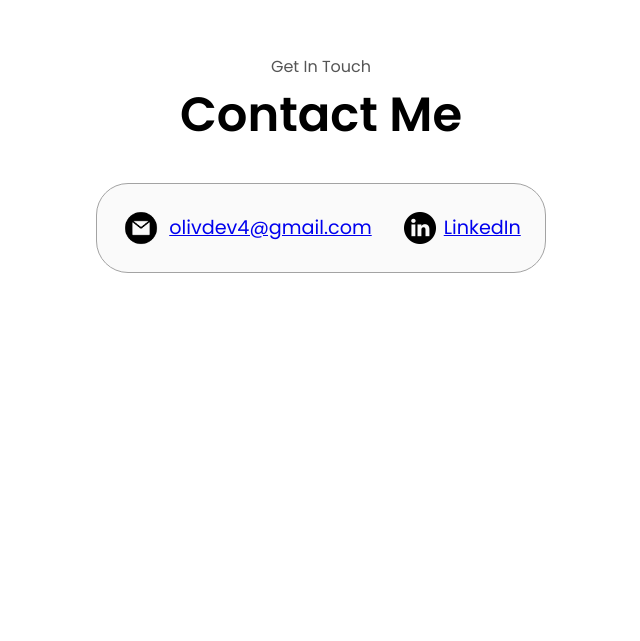
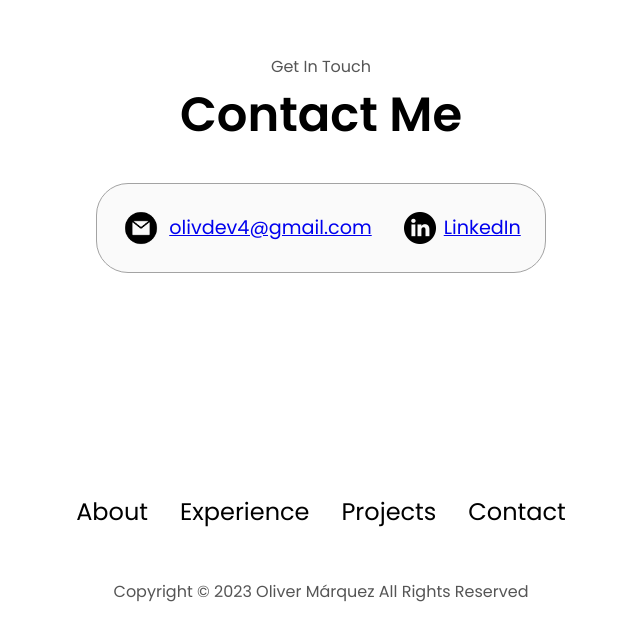
Before and after one commit to MarkedOliv/personal-portfolio-2.0, an Angular app: page / in a window 1280 px wide. Shown: the part 3197-3838 px from the top of the page, without its empty margins (319-959 px from the left). Before the commit the page ends 3640 px from the top, so only its background shows below. Built offline with nearby package versions, Linux system fonts and the light colour scheme.

Commit message:
Footer section basics done.

```diff
--- a/src/app/app.module.ts
+++ b/src/app/app.module.ts
@@ -12,6 +12,7 @@ import { AboutComponent } from './components/About/about.component';
 import { ExperienceComponent } from './components/Experience/experience.component';
 import { ProjectsComponent } from './components/Projects/projects.component';
 import { ContactComponent } from './components/Contact/contact.component';
+import { FooterComponent } from './components/Footer/footer.component';
 
 @NgModule({
   declarations: [
@@ -24,6 +25,7 @@ import { ContactComponent } from './components/Contact/contact.component';
     ExperienceComponent,
     ProjectsComponent,
     ContactComponent,
+    FooterComponent,
   ],
   imports: [BrowserModule],
   providers: [],
--- /dev/null
+++ b/src/app/components/Footer/footer.component.css
@@ -0,0 +1,40 @@
+nav,
+.nav-links {
+  display: flex;
+}
+
+nav {
+  align-items: center;
+  justify-content: space-around;
+  height: 17vh;
+}
+
+.nav-links {
+  gap: 2rem;
+  list-style: none;
+  font-size: 1.5rem;
+}
+
+a {
+  color: black;
+  text-decoration: none;
+  text-decoration-color: white;
+  -moz-text-decoration-color: white;
+}
+
+a:hover {
+  color: gray;
+  text-decoration: underline;
+  text-underline-offset: 0.8rem;
+  text-decoration-color: rgb(181, 181, 181);
+  -moz-text-decoration-color: rgb(181, 181, 181);
+}
+
+footer {
+  height: 26vh;
+  margin: 0 1rem;
+}
+
+footer p {
+  text-align: center;
+}
--- /dev/null
+++ b/src/app/components/Footer/footer.component.html
@@ -0,0 +1,22 @@
+<footer>
+
+  <nav>
+    <div class="nav-links-container">
+      <ul class="nav-links">
+        <li>
+          <a href="#about">About</a>
+        </li>
+        <li>
+          <a href="#experience">Experience</a>
+        </li>
+        <li>
+          <a href="#projects">Projects</a>
+        </li>
+        <li>
+          <a href="#contact">Contact</a>
+        </li>
+      </ul>
+    </div>
+  </nav>
+  <p>Copyright &#169; 2023 Oliver Márquez All Rights Reserved</p>
+</footer>
--- a/src/app/components/Layout/layout.component.html
+++ b/src/app/components/Layout/layout.component.html
@@ -12,3 +12,5 @@
 <projects />
 
 <contact />
+
+<footer-component />
--- a/src/app/components/Projects/projects.component.html
+++ b/src/app/components/Projects/projects.component.html
@@ -84,6 +84,6 @@
     src="../../../assets/imgs/arrow.png"
     alt="Arrow icon"
     class="icon arrow"
-    (click)="moveInside('./#projects')"
+    (click)="moveInside('./#contact')"
   />
 </section>
```
Also changed, not shown: src/app/components/Footer/footer.component.ts (added, +8 -0 lines).
